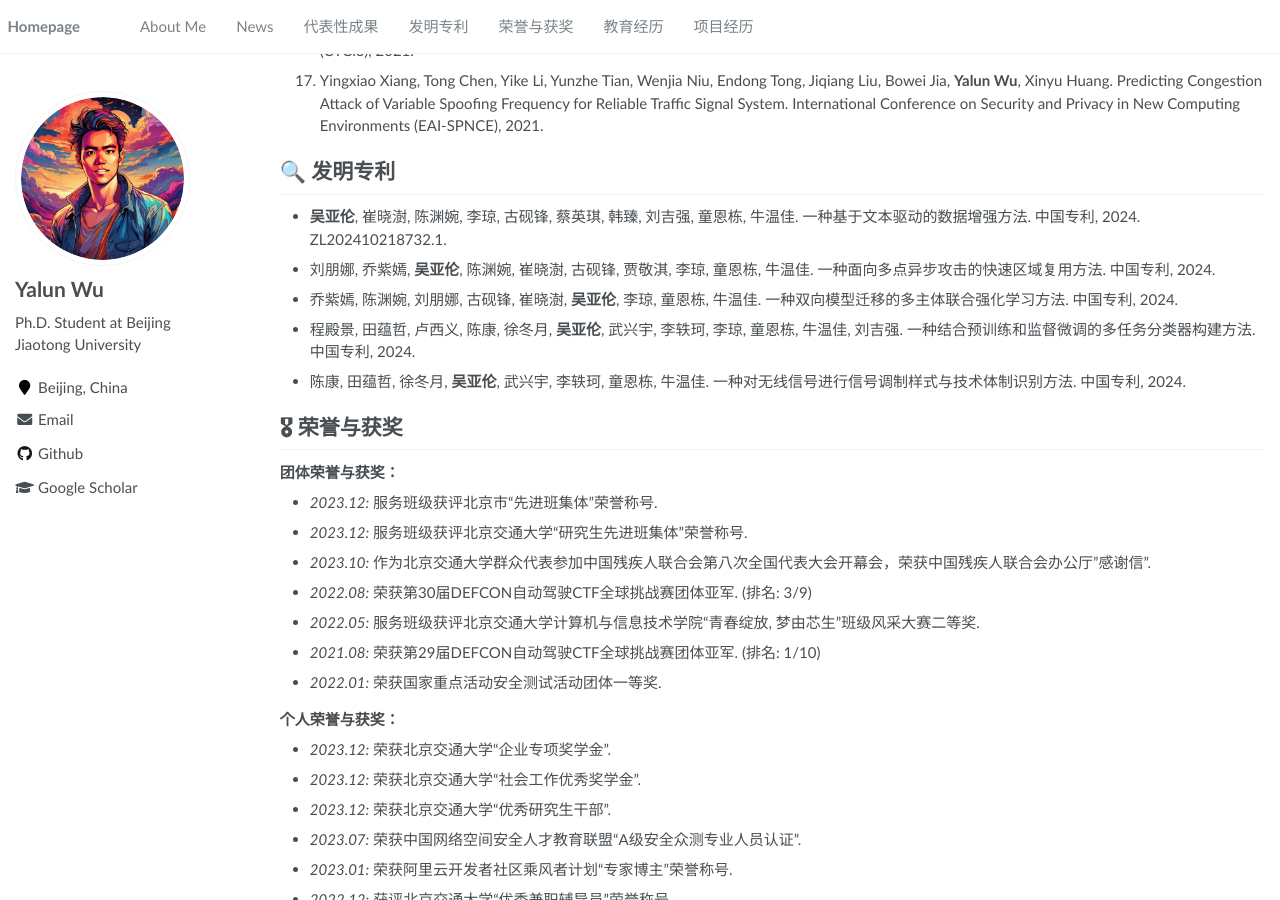
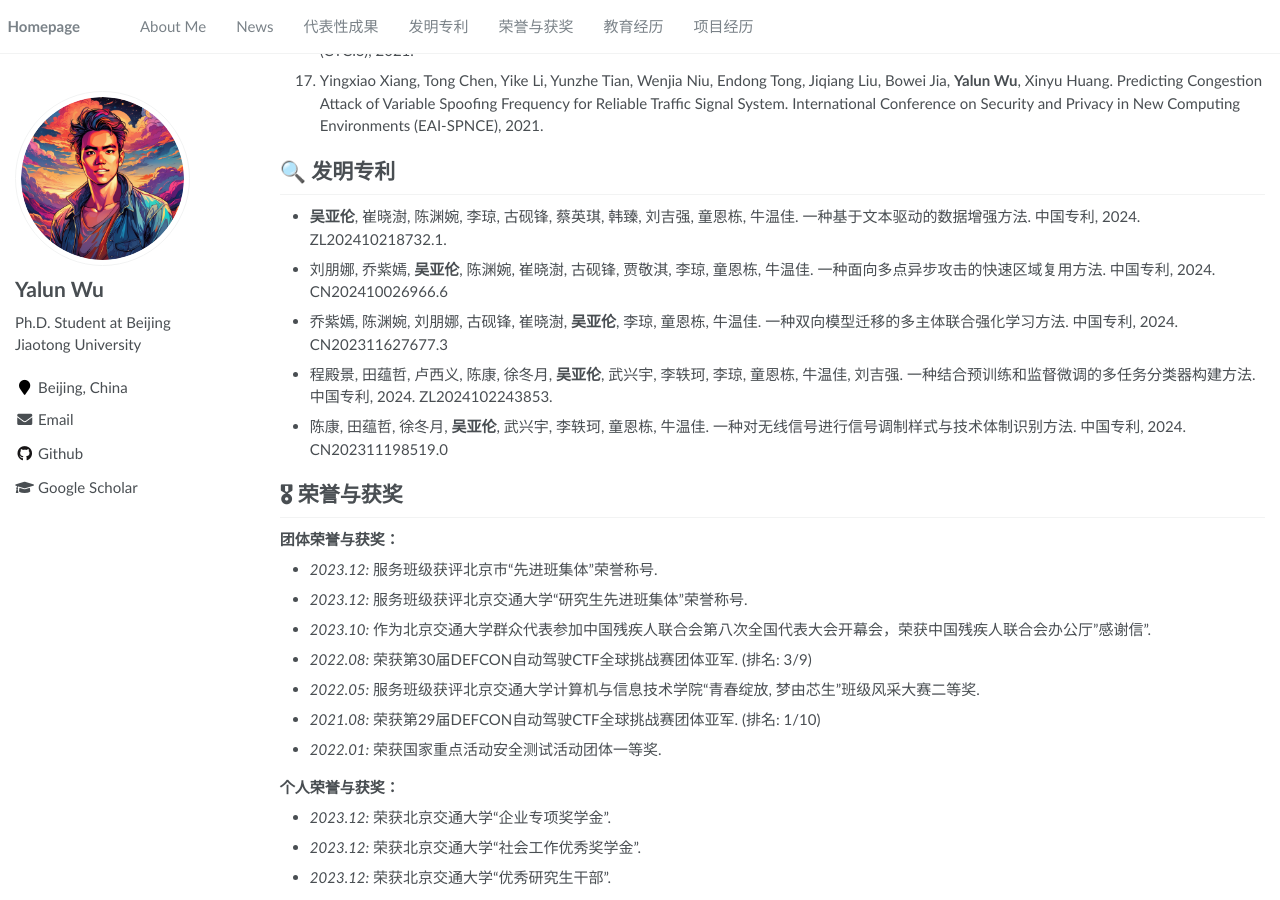
Before and after one commit to xiaoshu1221/xiaoshu1221.github.io, a Jekyll site: the page built from _pages/about.md, in a window 1280 px wide and 900 px high, scrolled down 1955 px. Built offline with Jekyll 4.4.1, drawn with Linux system fonts in a browser that asks for light colours.

Commit message:
update patents

```diff
--- a/_pages/about.md
+++ b/_pages/about.md
@@ -70,10 +70,10 @@ Currently, my research has centered on:
 # 🔍 发明专利
 
 - **吴亚伦**, 崔晓澍, 陈渊婉, 李琼, 古砚锋, 蔡英琪, 韩臻, 刘吉强, 童恩栋, 牛温佳. 一种基于文本驱动的数据增强方法. 中国专利, 2024. ZL202410218732.1.
-- 刘朋娜, 乔紫嫣, **吴亚伦**, 陈渊婉, 崔晓澍, 古砚锋, 贾敬淇, 李琼, 童恩栋, 牛温佳. 一种面向多点异步攻击的快速区域复用方法. 中国专利, 2024.
-- 乔紫嫣, 陈渊婉, 刘朋娜, 古砚锋, 崔晓澍, **吴亚伦**, 李琼, 童恩栋, 牛温佳. 一种双向模型迁移的多主体联合强化学习方法. 中国专利, 2024.
-- 程殿景, 田蕴哲, 卢西义, 陈康, 徐冬月, **吴亚伦**, 武兴宇, 李轶珂, 李琼, 童恩栋, 牛温佳, 刘吉强. 一种结合预训练和监督微调的多任务分类器构建方法. 中国专利, 2024.
-- 陈康, 田蕴哲, 徐冬月, **吴亚伦**, 武兴宇, 李轶珂, 童恩栋, 牛温佳. 一种对无线信号进行信号调制样式与技术体制识别方法. 中国专利, 2024.
+- 刘朋娜, 乔紫嫣, **吴亚伦**, 陈渊婉, 崔晓澍, 古砚锋, 贾敬淇, 李琼, 童恩栋, 牛温佳. 一种面向多点异步攻击的快速区域复用方法. 中国专利, 2024. CN202410026966.6
+- 乔紫嫣, 陈渊婉, 刘朋娜, 古砚锋, 崔晓澍, **吴亚伦**, 李琼, 童恩栋, 牛温佳. 一种双向模型迁移的多主体联合强化学习方法. 中国专利, 2024. CN202311627677.3
+- 程殿景, 田蕴哲, 卢西义, 陈康, 徐冬月, **吴亚伦**, 武兴宇, 李轶珂, 李琼, 童恩栋, 牛温佳, 刘吉强. 一种结合预训练和监督微调的多任务分类器构建方法. 中国专利, 2024. ZL2024102243853.
+- 陈康, 田蕴哲, 徐冬月, **吴亚伦**, 武兴宇, 李轶珂, 童恩栋, 牛温佳. 一种对无线信号进行信号调制样式与技术体制识别方法. 中国专利, 2024. CN202311198519.0
 
 # 🎖 荣誉与获奖
 
```
